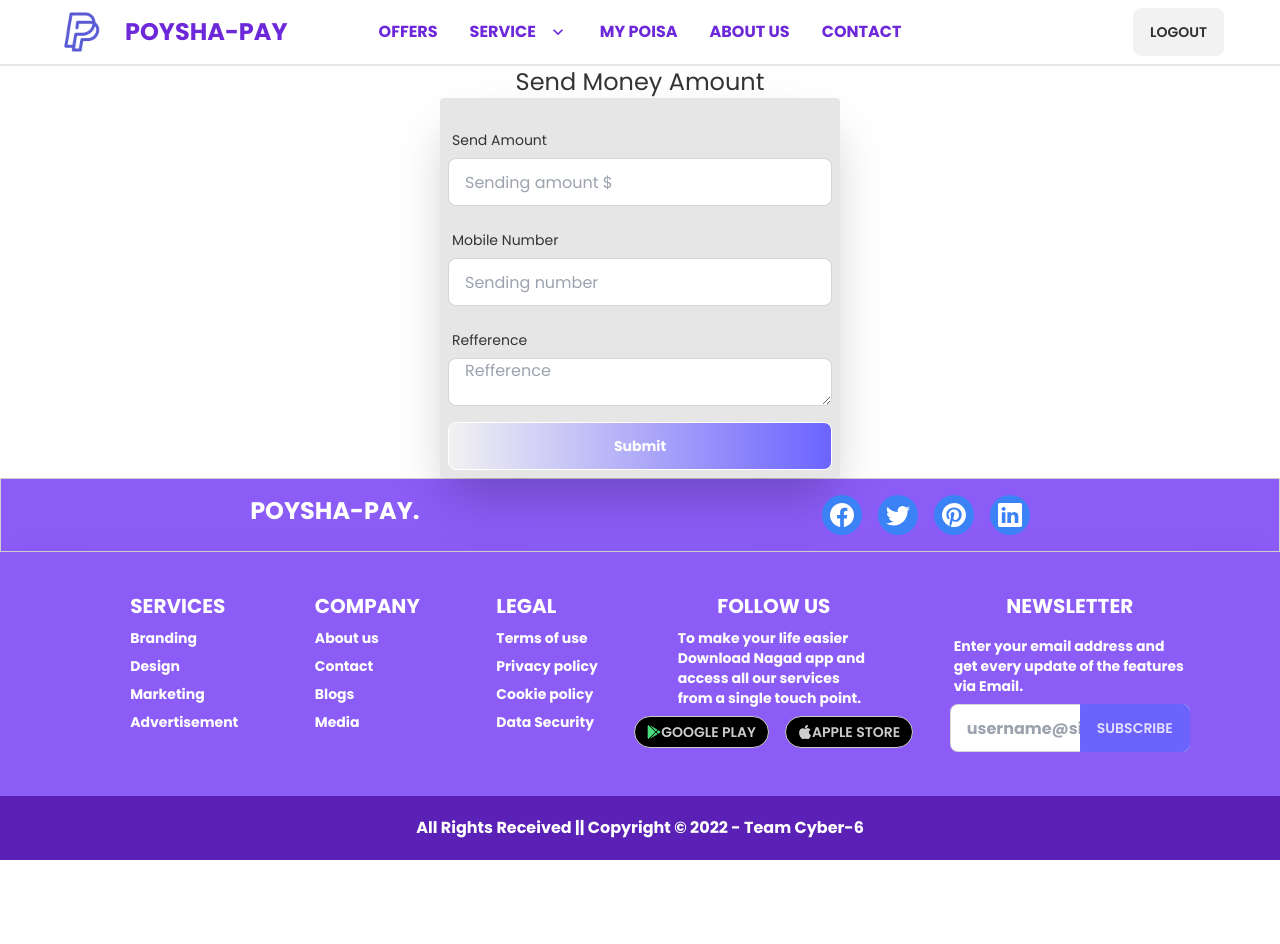
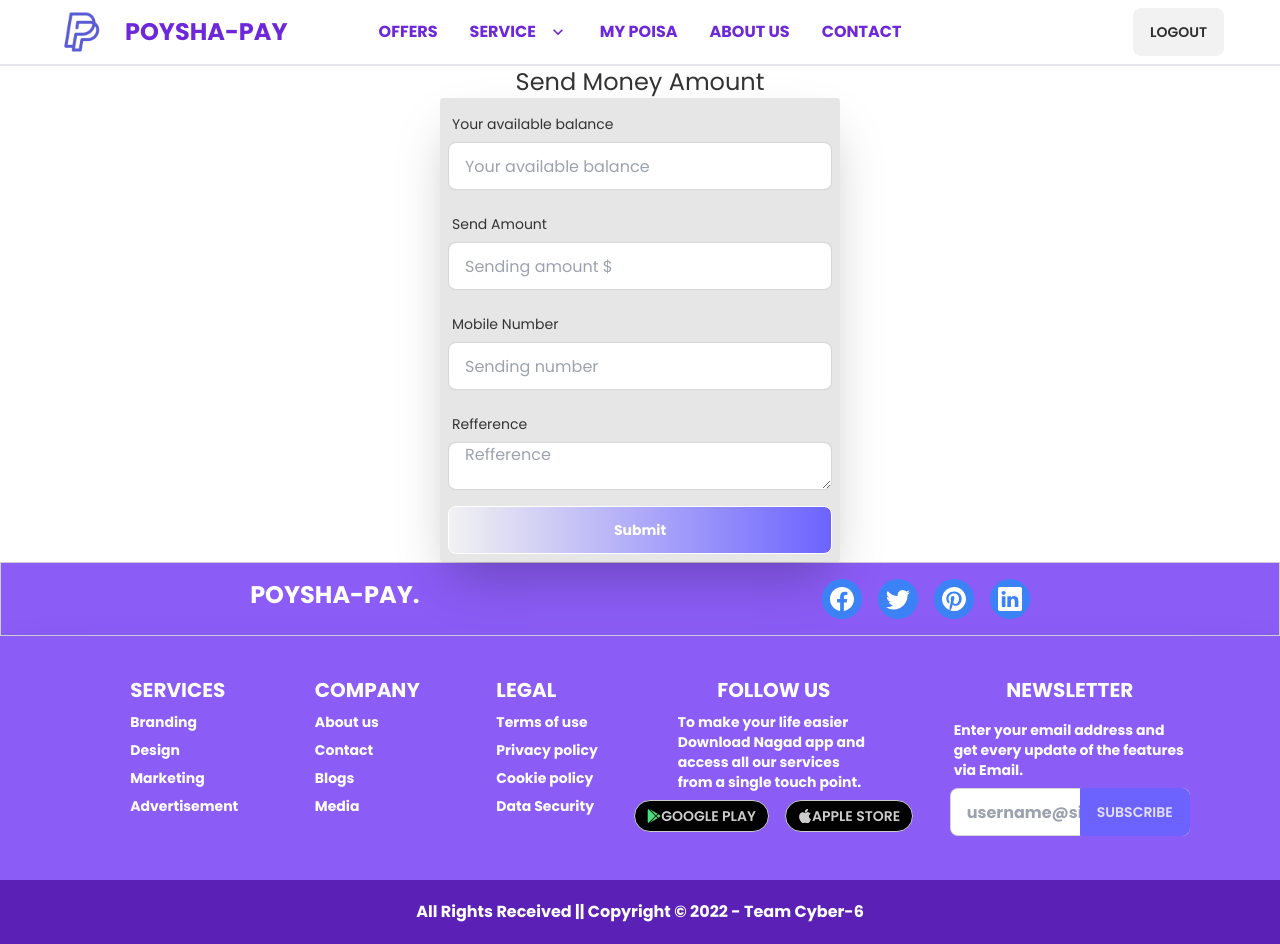
Before and after one commit to grnisna/POYSHA-pay, a React (Create React App) app: page /sendMoney in a window 1280 px wide. Before the commit the page ends 860 px from the top, so only its background shows below. Built offline with nearby package versions, Linux system fonts and the light colour scheme; no server answers; sample sign-in values are in the browser's storage.

Commit message:
send money route ee available balance input field set kora done

```diff
--- a/src/components/Dashboard/Shared/SendMoney.js
+++ b/src/components/Dashboard/Shared/SendMoney.js
@@ -34,7 +34,7 @@ const SendMoney = () => {
                 <form className='bg-base-200 shadow-2xl py-2 px-2 rounded' onSubmit={handleSubmit(onSubmit)}>
 
                     <div class="form-control w-96">
-                        {/* <label class="label">
+                        <label class="label">
                             <span class="label-text">Your available balance</span>
                         </label>
                         <input id='balance' type=
@@ -50,7 +50,7 @@ const SendMoney = () => {
                                     // message: 'Provide valid Amount'
                                 }
                             })}
-                        /> */}
+                        />
                         <label class="label">
                             {errors.yourBalance?.type === 'required' && <span class="label-text-alt text-red-500">{errors.yourBalance.message}</span>}
                             {errors.yourBalance?.type === 'pattern' && <span class="label-text-alt text-red-500">{errors.yourBalance.message}</span>}
```
